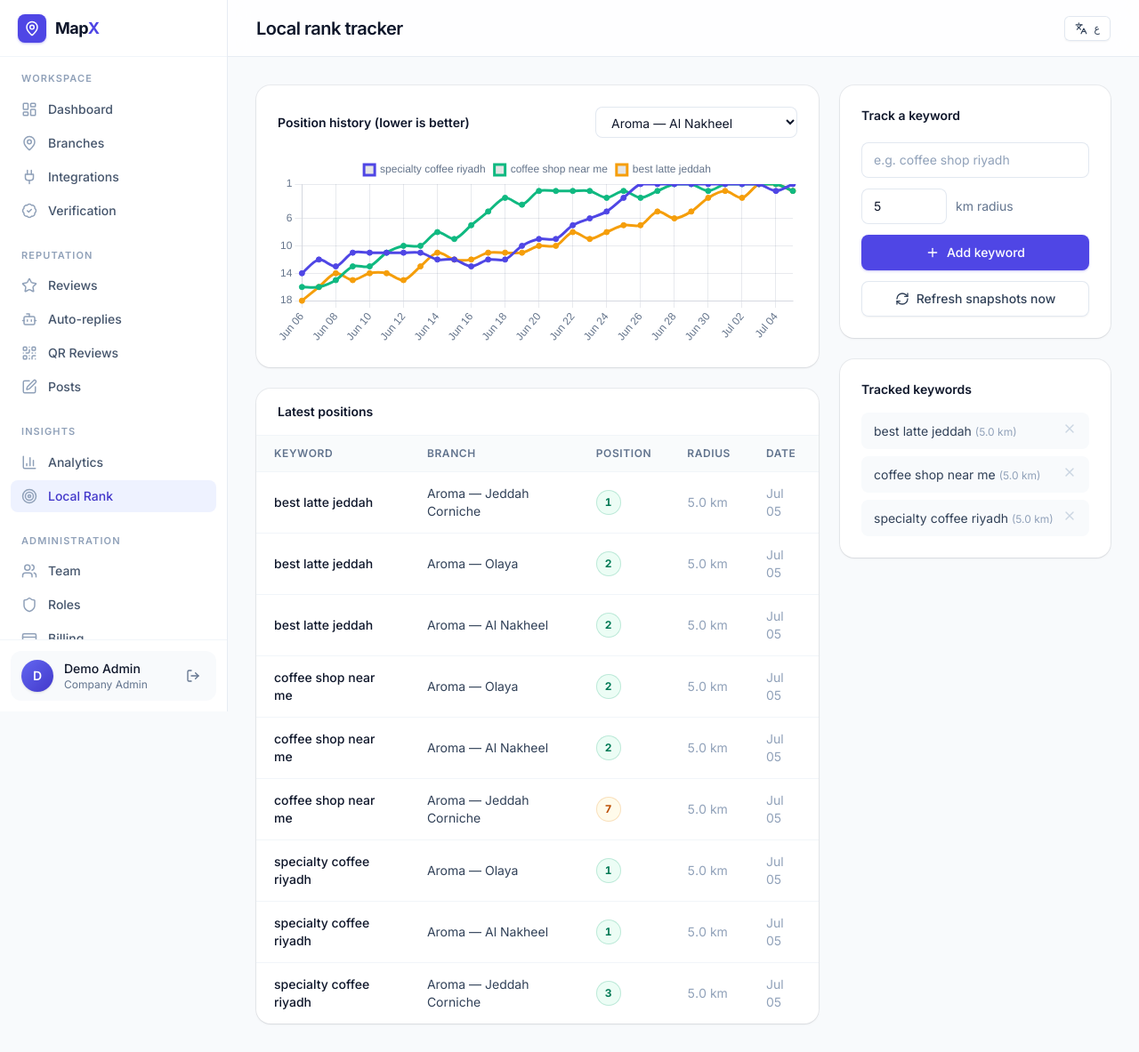
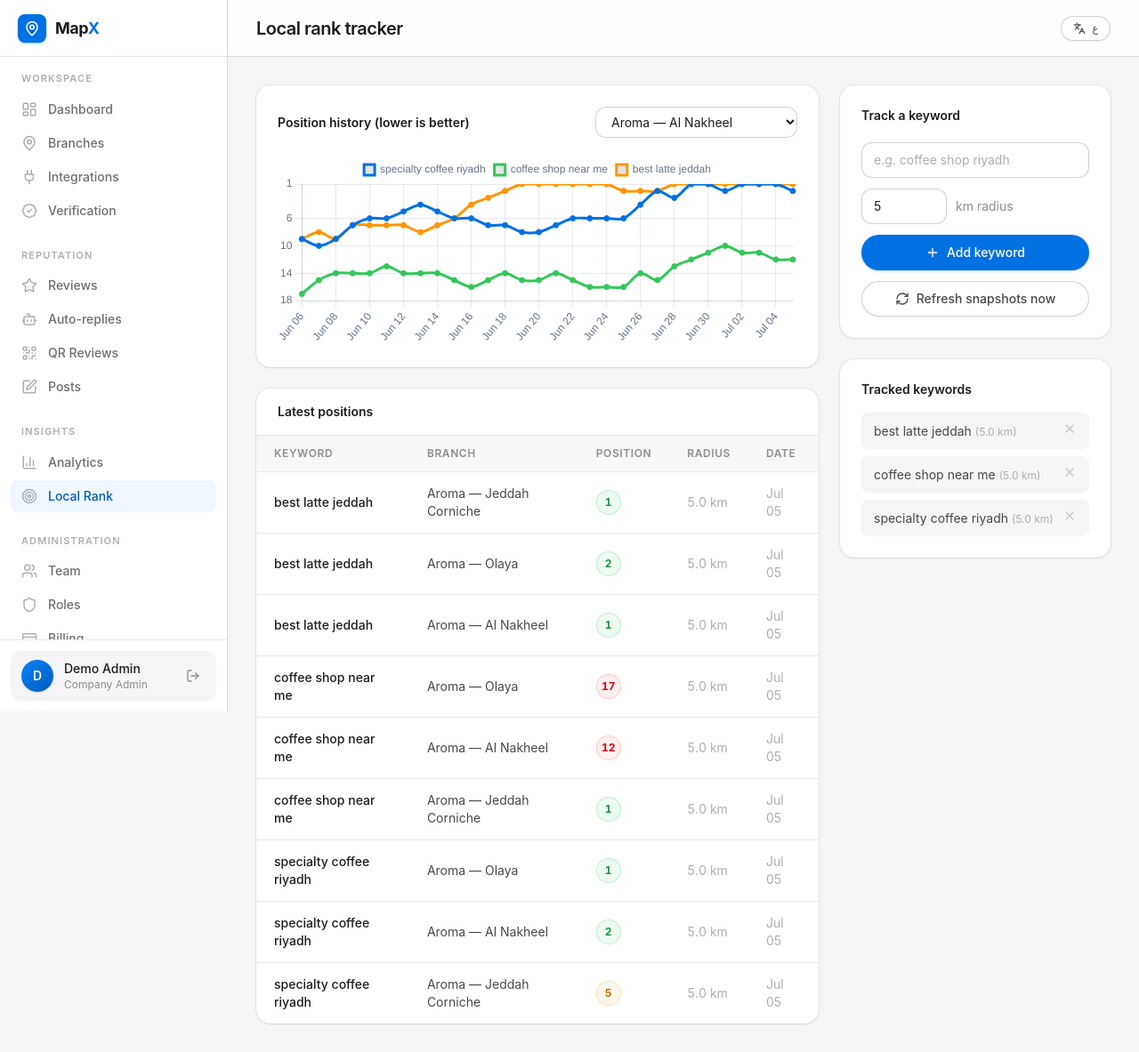
Before and after one commit to Badyyan/MapX, a Laravel app: page /rank in a window 1280 px wide. Shown: the whole page at 89% size. Run offline with Laravel 12, Linux system fonts and the light colour scheme; a user stored in the database is signed in; data comes from the database, SQL or seed files in the repository; style sheets or scripts are compiled from the project's sources; some web fonts are replaced.

Commit message:
Adopt Apple-inspired color palette and refinements
- Brand ramp rebuilt around Apple blue (#0071e3 CTA, #0a84ff accent)
- Neutral ramp remapped to Apple grays: #f5f5f7 canvas, #1d1d1f ink,
  #d2d2d7 hairlines, iOS gray steps between
- Semantic colors aligned to Apple system colors: green #34c759,
  red #ff3b30, orange #ff9f0a, pink #ff2d55, purple #af52de, teal #30b0c7
- SF Pro-first font stack (-apple-system/BlinkMacSystemFont) with Inter
  and IBM Plex Sans Arabic fallbacks
- Pill-shaped buttons and softer rounded inputs in the Apple idiom
- Chart palettes synced to the new system colors

Co-Authored-By: Claude Fable 5 <noreply@anthropic.com>
Claude-Session: https://claude.ai/code/session_01YGG7M9jf5cPbjpbspXdqRA

```diff
--- a/resources/css/app.css
+++ b/resources/css/app.css
@@ -5,21 +5,75 @@
 @source '../views/**/*.blade.php';
 
 @theme {
-    --font-sans: 'Inter', 'IBM Plex Sans Arabic', 'Segoe UI', Tahoma, ui-sans-serif, system-ui, sans-serif,
+    --font-sans: -apple-system, BlinkMacSystemFont, 'SF Pro Text', 'SF Pro Display', 'Inter',
+        'IBM Plex Sans Arabic', 'Segoe UI', Tahoma, ui-sans-serif, system-ui, sans-serif,
         'Apple Color Emoji', 'Segoe UI Emoji', 'Segoe UI Symbol', 'Noto Color Emoji';
 
-    /* Brand — refined indigo */
-    --color-brand-50: #eef2ff;
-    --color-brand-100: #e0e7ff;
-    --color-brand-200: #c7d2fe;
-    --color-brand-300: #a5b4fc;
-    --color-brand-400: #818cf8;
-    --color-brand-500: #6366f1;
-    --color-brand-600: #4f46e5;
-    --color-brand-700: #4338ca;
-    --color-brand-800: #3730a3;
-    --color-brand-900: #312e81;
-    --color-brand-950: #1e1b4b;
+    /* Brand — Apple blue */
+    --color-brand-50: #eef6ff;
+    --color-brand-100: #d9ecff;
+    --color-brand-200: #b3d9ff;
+    --color-brand-300: #7cbeff;
+    --color-brand-400: #3f9bff;
+    --color-brand-500: #0a84ff;
+    --color-brand-600: #0071e3;
+    --color-brand-700: #005bb8;
+    --color-brand-800: #004a94;
+    --color-brand-900: #003e78;
+    --color-brand-950: #002850;
+
+    /* Neutrals — Apple gray (f5f5f7 canvas, 1d1d1f ink, d2d2d7 hairlines) */
+    --color-slate-50: #f5f5f7;
+    --color-slate-100: #e8e8ed;
+    --color-slate-200: #d2d2d7;
+    --color-slate-300: #c7c7cc;
+    --color-slate-400: #aeaeb2;
+    --color-slate-500: #8e8e93;
+    --color-slate-600: #6e6e73;
+    --color-slate-700: #48484a;
+    --color-slate-800: #2c2c2e;
+    --color-slate-900: #1d1d1f;
+    --color-slate-950: #161617;
+
+    /* Semantic — Apple system colors */
+    --color-emerald-50: #ecfbf1;
+    --color-emerald-100: #d5f5e0;
+    --color-emerald-200: #aeeac2;
+    --color-emerald-300: #86e3a4;
+    --color-emerald-400: #5cd57e;
+    --color-emerald-500: #34c759;
+    --color-emerald-600: #2db34e;
+    --color-emerald-700: #1f9440;
+    --color-red-50: #fff0ef;
+    --color-red-100: #ffdcda;
+    --color-red-200: #ffc2be;
+    --color-red-300: #ff958e;
+    --color-red-400: #ff6961;
+    --color-red-500: #ff4b40;
+    --color-red-600: #ff3b30;
+    --color-red-700: #d70015;
+    --color-amber-50: #fff7eb;
+    --color-amber-100: #ffedd1;
+    --color-amber-200: #ffdda8;
+    --color-amber-300: #ffc971;
+    --color-amber-400: #ffb340;
+    --color-amber-500: #ff9f0a;
+    --color-amber-600: #f28b00;
+    --color-amber-700: #c67100;
+    --color-amber-800: #9e5a00;
+    --color-rose-50: #fff0f3;
+    --color-rose-100: #ffdbe2;
+    --color-rose-500: #ff2d55;
+    --color-rose-700: #d61c44;
+    --color-violet-50: #f9f0fd;
+    --color-violet-100: #f0ddfa;
+    --color-violet-200: #e3c3f5;
+    --color-violet-300: #d09eee;
+    --color-violet-600: #af52de;
+    --color-violet-700: #8e30c9;
+    --color-sky-50: #edf9fc;
+    --color-sky-600: #30b0c7;
+    --color-sky-700: #22879a;
 
     --shadow-card: 0 1px 2px 0 rgb(15 23 42 / 0.04), 0 1px 3px 0 rgb(15 23 42 / 0.06);
     --shadow-card-hover: 0 4px 12px -2px rgb(15 23 42 / 0.08), 0 2px 6px -2px rgb(15 23 42 / 0.05);
@@ -68,7 +122,7 @@
 @layer components {
     /* ---- Buttons -------------------------------------------------------- */
     .btn {
-        @apply inline-flex items-center justify-center gap-2 rounded-lg px-4 py-2.5 text-sm font-medium
+        @apply inline-flex items-center justify-center gap-2 rounded-full px-4.5 py-2.5 text-sm font-medium
                transition-all duration-150 select-none cursor-pointer
                disabled:opacity-50 disabled:pointer-events-none
                active:scale-[0.98];
@@ -93,7 +147,7 @@
                hover:bg-violet-100 hover:ring-violet-300;
     }
     .btn-sm {
-        @apply px-3 py-1.5 text-xs rounded-md;
+        @apply px-3.5 py-1.5 text-xs rounded-full;
     }
 
     /* ---- Cards ---------------------------------------------------------- */
@@ -109,7 +163,7 @@
         @apply block text-sm font-medium text-slate-700 mb-1.5;
     }
     .input {
-        @apply w-full rounded-lg bg-white px-3.5 py-2.5 text-sm text-slate-900
+        @apply w-full rounded-xl bg-white px-3.5 py-2.5 text-sm text-slate-900
                ring-1 ring-inset ring-slate-200 placeholder:text-slate-400
                transition-shadow duration-150
                hover:ring-slate-300
--- a/resources/views/rank/index.blade.php
+++ b/resources/views/rank/index.blade.php
@@ -20,7 +20,7 @@
                     <p class="text-sm text-slate-400">{{ __('No snapshots yet. Add keywords and run a refresh.') }}</p>
                 @else
                     @php
-                        $palette = ['#4f46e5', '#10b981', '#f59e0b', '#f43f5e', '#0ea5e9'];
+                        $palette = ['#0071e3', '#34c759', '#ff9500', '#ff3b30', '#30b0c7'];
                         $rankChart = [
                             'type' => 'line',
                             'data' => [
```
Also changed, not shown: resources/views/analytics/index.blade.php (+7 -7 lines), resources/views/dashboard.blade.php (+4 -4 lines).
